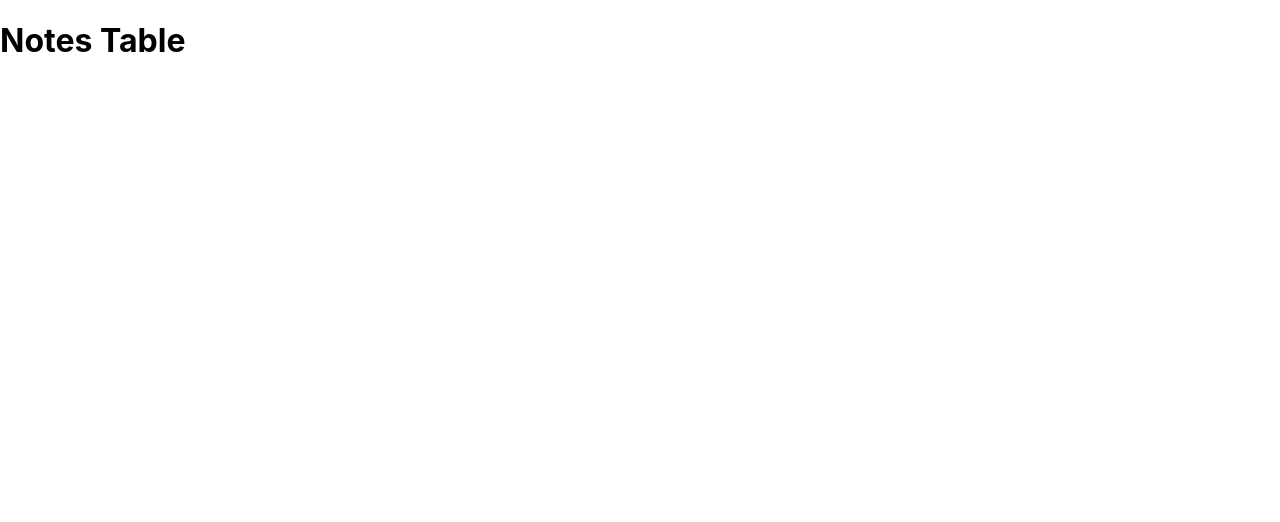
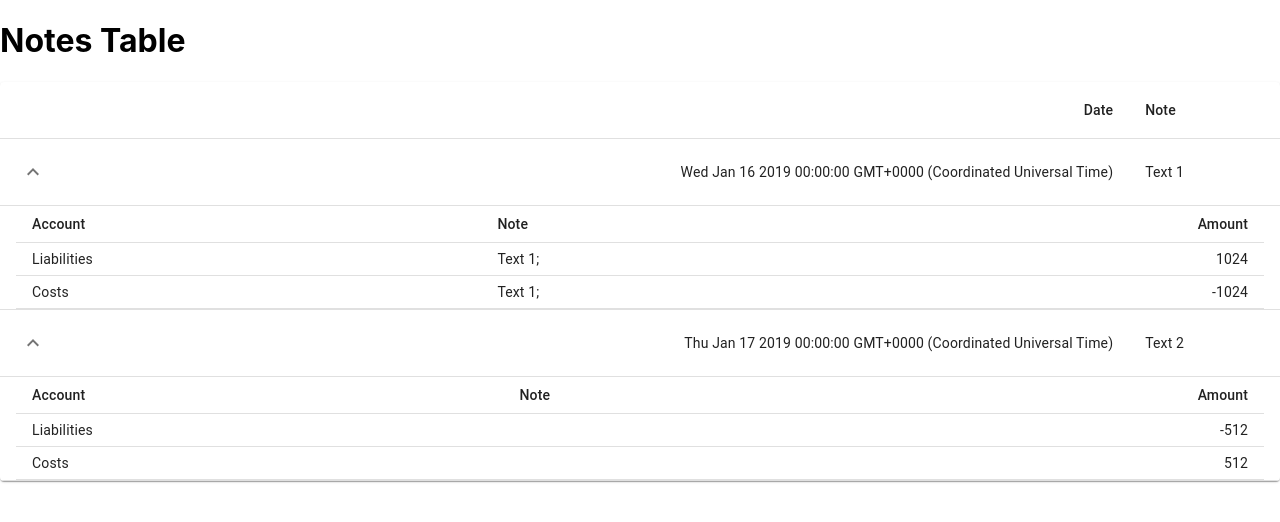
Before and after one commit to JakubVrch/accounting-notebook, a Next.js app in the folder client/accounting-notebook-client/: page /notestable in a window 1280 px wide. Shown: the top 522 px of the page. Built offline with nearby package versions, Linux system fonts and the light colour scheme.

Commit message:
Add transaction table draft

```diff
--- a/client/accounting-notebook-client/package.json
+++ b/client/accounting-notebook-client/package.json
@@ -12,6 +12,7 @@
   "dependencies": {
     "@emotion/react": "^11.9.0",
     "@emotion/styled": "^11.8.1",
+    "@mui/icons-material": "^5.8.0",
     "@mui/material": "^5.8.0",
     "next": "12.1.6",
     "react": "18.1.0",
--- /dev/null
+++ b/client/accounting-notebook-client/src/modules/TransactionTable/TransactionTable.tsx
@@ -0,0 +1,94 @@
+import React from "react";
+import Table from "@mui/material/Table";
+import TableBody from "@mui/material/TableBody";
+import TableCell from "@mui/material/TableCell";
+import TableContainer from "@mui/material/TableContainer";
+import TableHead from "@mui/material/TableHead";
+import TableRow from "@mui/material/TableRow";
+import Paper from "@mui/material/Paper";
+import IconButton from "@mui/material/IconButton";
+import KeyboardArrowDownIcon from "@mui/icons-material/KeyboardArrowDown";
+import KeyboardArrowUpIcon from "@mui/icons-material/KeyboardArrowUp";
+import Collapse from "@mui/material/Collapse";
+import { ITransaction } from "./types";
+
+export function TransactionTableRow({
+  transaction,
+}: {
+  transaction: ITransaction;
+}): JSX.Element {
+  const [open, setOpen] = React.useState(true);
+  return (
+    <>
+      <TableRow sx={{ "& > *": { borderBottom: "unset" } }}>
+        <TableCell>
+          <IconButton
+            aria-label="expand row"
+            size="small"
+            onClick={() => setOpen(!open)}
+          >
+            {open ? <KeyboardArrowUpIcon /> : <KeyboardArrowDownIcon />}
+          </IconButton>
+        </TableCell>
+        <TableCell component="th" scope="row" align="right">
+          {transaction.date.toString()}
+        </TableCell>
+        <TableCell>{transaction.note}</TableCell>
+      </TableRow>
+      <TableRow>
+        <TableCell style={{ paddingBottom: 0, paddingTop: 0 }} colSpan={6}>
+          <Collapse in={open} timeout="auto" unmountOnExit>
+            <Table size="small" aria-label="purchases">
+              <TableHead>
+                <TableRow>
+                  <TableCell>Account</TableCell>
+                  <TableCell>Note</TableCell>
+                  <TableCell align="right">Amount</TableCell>
+                </TableRow>
+              </TableHead>
+              <TableBody>
+                {transaction.entries.map((entryRow) => (
+                  <TableRow key={entryRow.account}>
+                    {/*TODO: key is probably wrong */}
+                    <TableCell component="th" scope="row">
+                      {entryRow.account}
+                    </TableCell>
+                    <TableCell>{entryRow.note}</TableCell>
+                    {/*TODO: Add debit/credit columns */}
+                    <TableCell align="right">{entryRow.value}</TableCell>
+                  </TableRow>
+                ))}
+              </TableBody>
+            </Table>
+          </Collapse>
+        </TableCell>
+      </TableRow>
+    </>
+  );
+}
+
+export const TransactionTable = ({
+  transactions,
+}: {
+  transactions: ITransaction[];
+}): JSX.Element => (
+  <TableContainer component={Paper}>
+    <Table aria-label="transaction table">
+      <TableHead>
+        <TableRow>
+          <TableCell />
+          <TableCell align="right">Date</TableCell>
+          <TableCell>Note</TableCell>
+        </TableRow>
+      </TableHead>
+      <TableBody>
+        {transactions.map((row: ITransaction) => (
+          <TransactionTableRow
+            key={row.date.toISOString() /*TODO: this is wrong*/}
+            transaction={row}
+          />
+        ))}
+      </TableBody>
+    </Table>
+  </TableContainer>
+);
--- /dev/null
+++ b/client/accounting-notebook-client/src/modules/TransactionTable/index.ts
@@ -0,0 +1,3 @@
+export * from "./types";
+export * from "./mockTransactionData";
+export * from "./TransactionTable";
--- /dev/null
+++ b/client/accounting-notebook-client/src/modules/TransactionTable/mockTransactionData.ts
@@ -0,0 +1,34 @@
+import { ITransaction } from "./types";
+
+export const mockTransactions: ITransaction[] = [
+  {
+    date: new Date("2019-01-16"),
+    note: "Text 1",
+    entries: [
+      {
+        account: "Liabilities",
+        note: "Text 1;",
+        value: 1024,
+      },
+      {
+        account: "Costs",
+        note: "Text 1;",
+        value: -1024,
+      },
+    ],
+  },
+  {
+    date: new Date("2019-01-17"),
+    note: "Text 2",
+    entries: [
+      {
+        account: "Liabilities",
+        value: -512,
+      },
+      {
+        account: "Costs",
+        value: 512,
+      },
+    ],
+  },
+];
--- /dev/null
+++ b/client/accounting-notebook-client/src/modules/TransactionTable/types.ts
@@ -0,0 +1,12 @@
+export interface IEntry {
+  account: string;
+  note?: string;
+  value: number;
+  //TODO: Add proper fixed-decimal/currency type
+}
+
+export interface ITransaction {
+  date: Date;
+  note: string;
+  entries: IEntry[];
+}
--- a/client/accounting-notebook-client/src/pages/notestable.tsx
+++ b/client/accounting-notebook-client/src/pages/notestable.tsx
@@ -1,9 +1,15 @@
 import type { NextPage } from "next";
 import Head from "next/head";
+import { TransactionTable, mockTransactions } from "@modules/TransactionTable";
+import { useEffect, useState } from "react";
 
 //TODO: MUI table + install https://mui.com/material-ui/react-table/#collapsible-table
 
 const NotesTable: NextPage = () => {
+  //TODO: Call transactions from API
+  const [transactions, setTransactions] = useState<any>(null);
+  useEffect(() => setTransactions(mockTransactions), []);
+
   return (
     <div>
       <Head>
@@ -13,6 +19,7 @@ const NotesTable: NextPage = () => {
 
       <main>
         <h1>Notes Table</h1>
+        {transactions ? <TransactionTable transactions={transactions} /> : null}
       </main>
     </div>
   );
```
Also changed, not shown: 1 other file (tests, documents, lock files or other folders).
